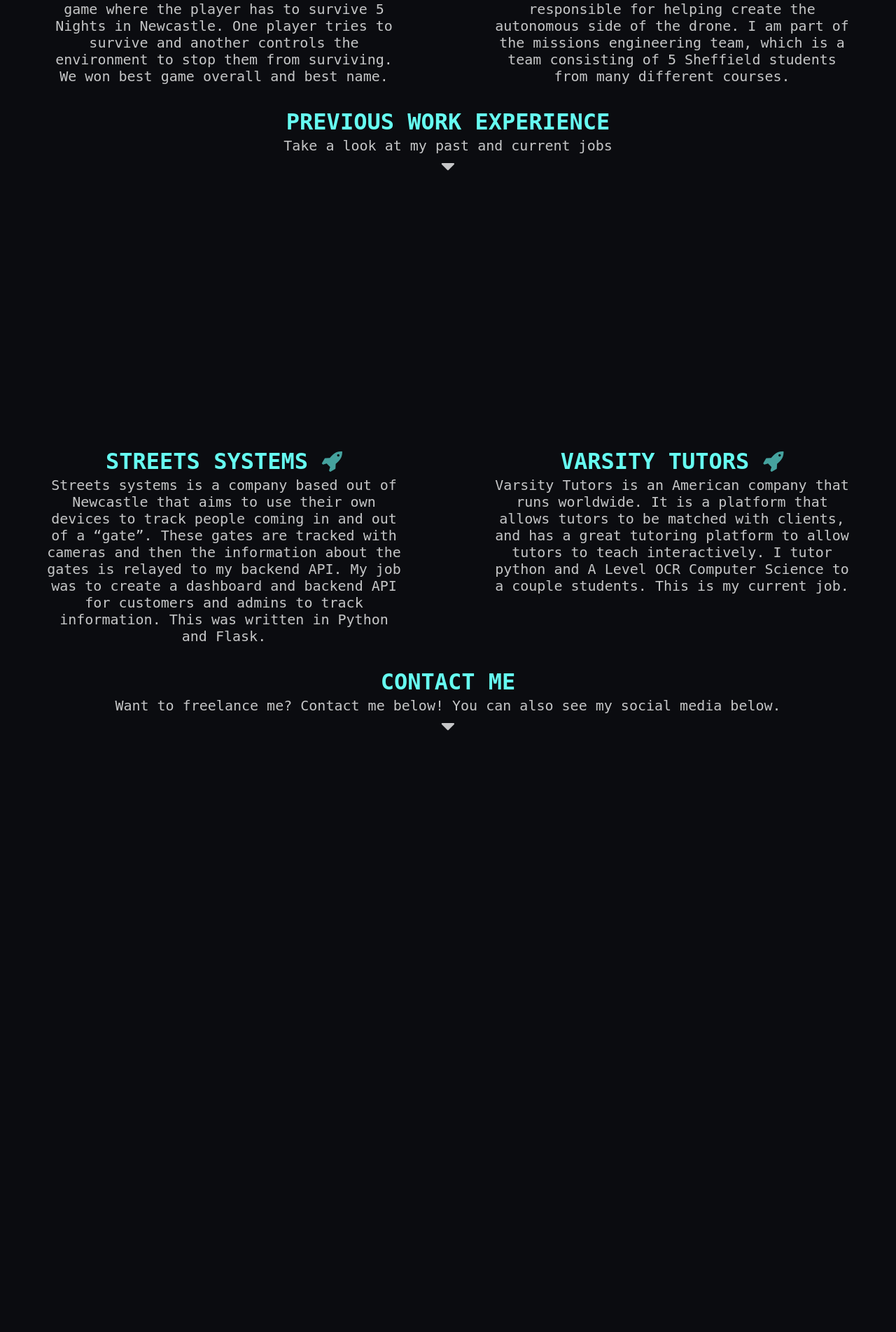
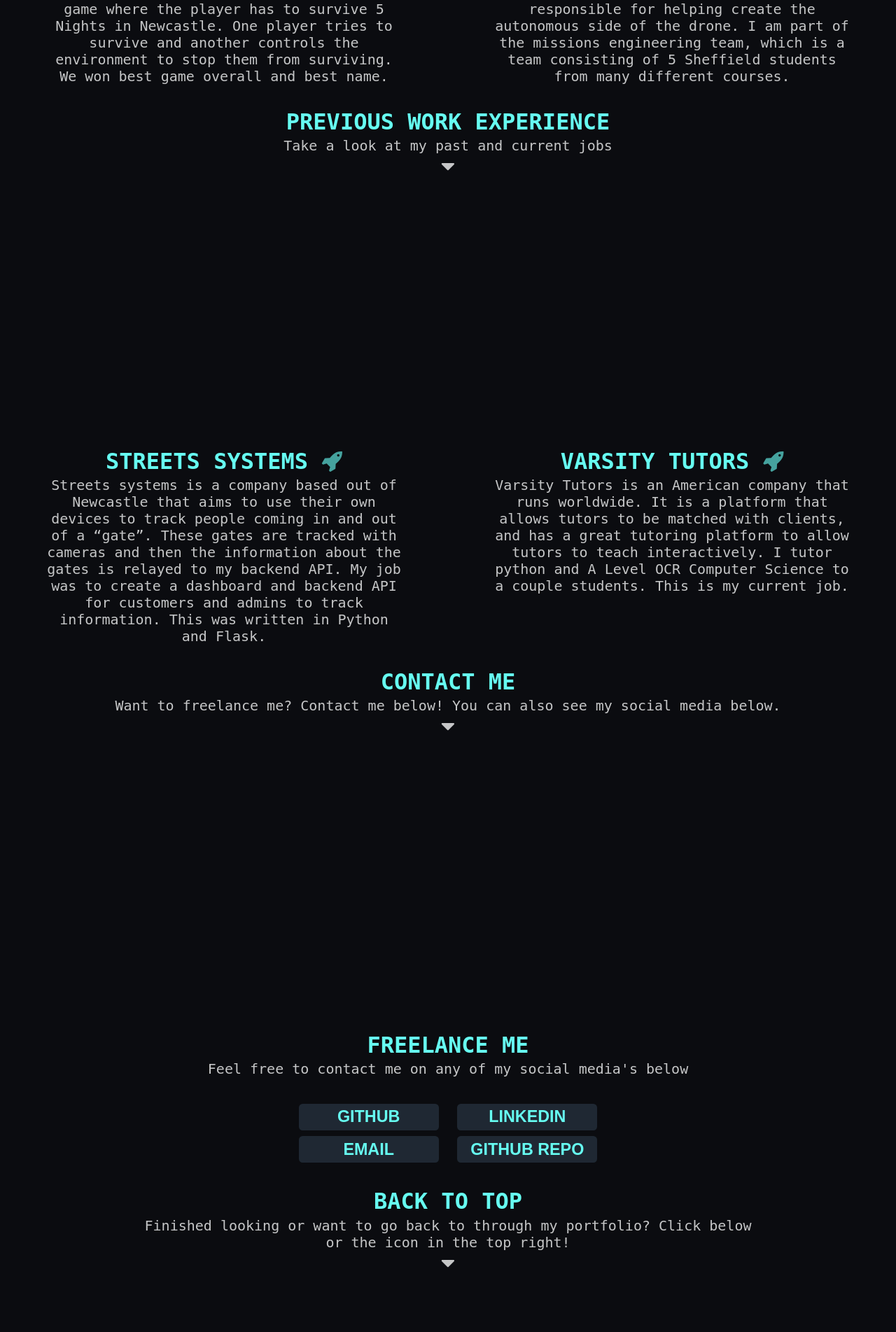
Before and after one commit to NexInfinite/portfolio, a Flask app: page / in a window 1280 px wide. Shown: the part 2737-4640 px from the top of the page at 70% size. Before the commit the page ends 3781 px from the top, so only its background shows below. Run offline with Flask 2, Linux system fonts and the light colour scheme; some web fonts are replaced.

Commit message:
Finished buttons and footer! Niceeeee

```diff
--- a/code/static/js/buttons.js
+++ b/code/static/js/buttons.js
@@ -11,4 +11,12 @@
 function hideBackToTop() {
     let backToTop = document.getElementById('back-to-top');
     backToTop.hidden = true;
+
+    let footer = document.getElementById('footer');
+    footer.style.bottom = "-5em";
 }
+
+function showFooter() {
+    let footer = document.getElementById('footer');
+    footer.style.bottom = "0";
+}
--- a/code/static/styles/main.css
+++ b/code/static/styles/main.css
@@ -86,6 +86,11 @@
     align-content: center;
 }
 .grid-item { max-width: 70vw; }
+#landing {grid-row: 1;}
+#what-i-do {grid-row: 2;}
+#favourite-projects {grid-row: 3;}
+#whython {grid-column: 1;}
+#video-to-ascii {grid-column: 2;}
 
 /* Project row */
 .projects-row {
@@ -95,13 +100,38 @@
     justify-content: center;
     align-content: center;
 }
-.project-item { max-width: 40vw; margin: 0 4em 0 4em;}
+.project-item { max-width: 40vw; margin: 0 4em;}
 
-#landing {grid-row: 1;}
-#what-i-do {grid-row: 2;}
-#favourite-projects {grid-row: 3;}
-#whython {grid-column: 1;}
-#video-to-ascii {grid-column: 2;}
+/* Button grid */
+.button-grid {
+    display: grid;
+    grid-template-columns: auto auto;
+    grid-template-rows: auto;
+    justify-content: center;
+    align-content: center;
+}
+.button-item { margin: 0.3em 1em; }
+button {
+    background-color: var(--secondary-bg-color);
+    border-radius: 0.4em;
+    text-align: center;
+    border: none;
+    transition: box-shadow var(--transition-duration) ease-in-out;
+    width: 15em;
+}
+button a {
+    color: var(--main) !important;
+    font-size: 1.75em;
+    font-weight: var(--font-weight-bold);
+    text-decoration: none;
+    display: inline-block;
+    padding: 0.2em 0.5em;
+}
+button a .smaller-font { font-size: 1em !important; }
+button:hover {
+    box-shadow: 0.3em 0.4em var(--secondary-main);
+    cursor: pointer;
+}
 
 /* Back to top */
 .back-to-top {
@@ -114,3 +144,21 @@
     transition: color var(--transition-duration) ease-in-out;
 }
 .back-to-top a:hover { color: var(--main); cursor: pointer; }
+
+/* Footer */
+footer {
+    position: fixed;
+    bottom: -5em;
+    left: 0;
+    width: 100%;
+    height: 5em;
+    background-color: var(--secondary-bg-color);
+    color: var(--main);
+    text-align: center;
+    font-size: 0.75em;
+    display: grid;
+    align-content: center;
+    z-index: 1;
+    transition: bottom var(--transition-duration) ease-in-out;
+}
+footer .footer-text { font-weight: var(--font-weight-light); }
--- /dev/null
+++ b/code/templates/components/contact.html
@@ -0,0 +1,36 @@
+<div class="grid-row" id="contact">
+    <section class="grid-item">
+        <h1>FREELANCE ME</h1>
+        <h2>Feel free to contact me on any of my social media's below</h2>
+    </section>
+    <section class="grid-item">
+        <div class="button-grid">
+            <button class="button-item">
+                <a href="https://github.com/nexinfinite" target="_blank">
+                    <span>GITHUB</span>
+                </a>
+            </button>
+            <button class="button-item">
+                <a href="https://www.linkedin.com/in/julian-jones-b5bb66207/" target="_blank">
+                    <span>LINKEDIN</span>
+                </a>
+            </button>
+            <button class="button-item">
+                <a href="mailto:julianjones663@gmail.com">
+                    <span>EMAIL</span>
+                </a>
+            </button>
+            <button class="button-item">
+                <a class="smaller-font" href="https://www.github.com/nexinfinite/portfolio" target="_blank">
+                    <span>GITHUB REPO</span>
+                </a>
+            </button>
+        </div>
+    </section>
+    <section class="grid-item">
+        <h1>BACK TO TOP</h1>
+        <h2>Finished looking or want to go back to through my portfolio? Click below or the icon in the top right!</h2>
+        <a href="#landing" onclick="hideBackToTop()"><i class="fa fa-caret-down icon-caret-down"></i></a>
+    </section>
+    {% include "components/footer.html" %}
+</div>
--- /dev/null
+++ b/code/templates/components/footer.html
@@ -0,0 +1,5 @@
+<footer id="footer">
+    <div class="footer-text">
+        Julian Jones © 2023
+    </div>
+</footer>
--- a/code/templates/components/work.html
+++ b/code/templates/components/work.html
@@ -12,6 +12,6 @@
     <section class="grid-item" style="max-width: 100vw !important">
         <h1>CONTACT ME</h1>
         <h2>Want to freelance me? Contact me below! You can also see my social media below.</h2>
-        <a href="#landing"><i class="fa fa-caret-down icon-caret-down"></i></a>
+        <a href="#contact" onclick="showFooter()"><i class="fa fa-caret-down icon-caret-down"></i></a>
     </section>
 </div>
--- a/code/templates/index.html
+++ b/code/templates/index.html
@@ -13,5 +13,6 @@
     {% include "components/favourite-projects.html" %}
     {% include "components/awards.html" %}
     {% include "components/work.html" %}
+    {% include "components/contact.html" %}
     {% include "components/back-to-top.html" %}
 {% endblock %}
```
